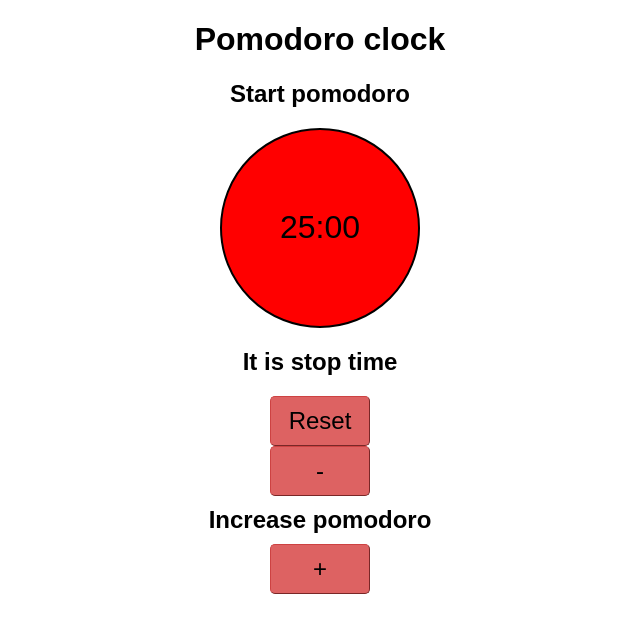
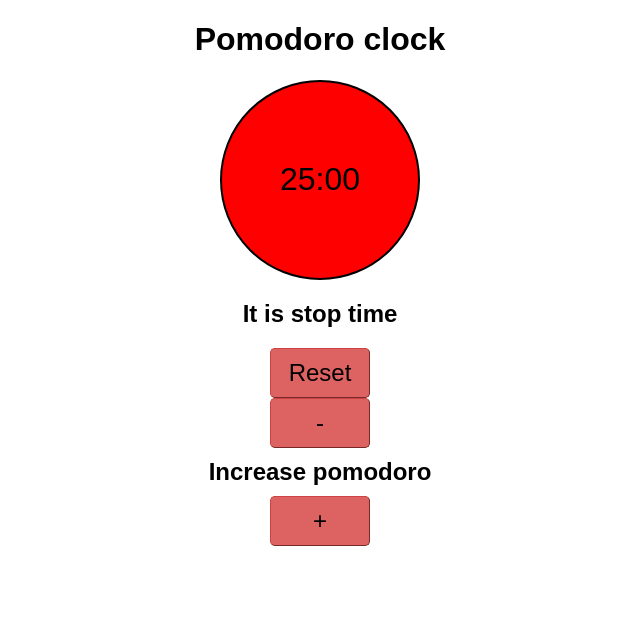
Before and after one commit to padrone1225/react-clock, a React (Create React App) app: page / in a window 1280 px wide. Shown: the top 632 px of the page, without its empty margins (320-960 px from the left). Built offline with nearby package versions, Linux system fonts and the light colour scheme.

Commit message:
Remove unused header

```diff
--- a/src/Pomodoro.jsx
+++ b/src/Pomodoro.jsx
@@ -61,7 +61,6 @@ class Pomodoro extends Component {
   render() {
     return (
       <div className="Pomodoro">
-        <h2 className="Pomodoro-header">Start pomodoro</h2>
         <Timer
           timeLeft={this.state.timeLeft}
           onClick={this.handleClickTimer}
```
Also changed, not shown: 1 other file (tests, documents, lock files or other folders).
